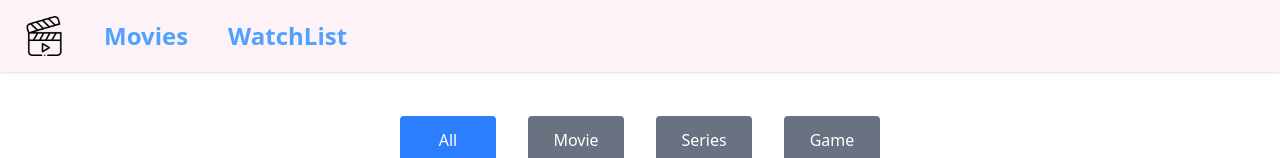
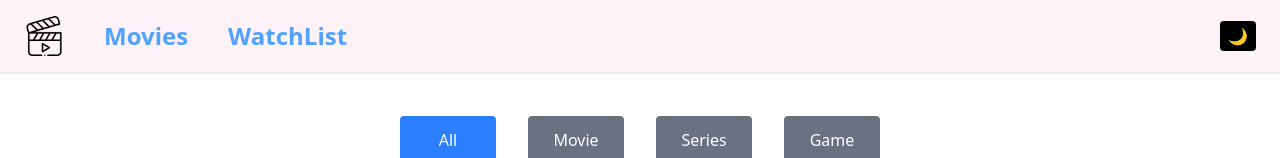
Before and after one commit to Neha1956/FilmVault, a React (Vite) app in the folder project1/: page /watchlist in a window 1280 px wide. Shown: the top 158 px of the page. Built offline with nearby package versions, Linux system fonts and the light colour scheme; no server answers.

Commit message:
create contextAPI

```diff
--- a/project1/src/App.jsx
+++ b/project1/src/App.jsx
@@ -1,9 +1,12 @@
 import Movies from "./Components/Movies"
-import { useEffect, useState } from "react"
+import { ThemeContext } from "./ContextAPI/ThemeContext"
+import { useEffect, useState,useContext } from "react"
 import Navbar from "./Components/Navbar"
 import { BrowserRouter,Routes,Route } from "react-router-dom"
 import WatchList from "./Components/WatchList"
 function App() {
+//theme
+  const{theme}=useContext(ThemeContext);
 const [watchlist,setwatchalist]=useState(()=>{
  try {
     const saved = localStorage.getItem("new_watchlist");
@@ -42,15 +45,15 @@ let handleremove=(movieObj)=>{
   return (
     <>
       <BrowserRouter>
-       <Navbar/>
-
+      <div className={`min-h-screen ${theme===true?'bg-black text-white':'bg-white text-black'}`}>
+            <Navbar/>
 
         <Routes>
           <Route path="/" element={<Movies handlewatchlist={handlewatchlist} handleremove={handleremove} watchlist={watchlist}/>}/>
            <Route path="/watchlist" element={<WatchList watchlist={watchlist} handleremove={handleremove}/>}/>
         </Routes>
-
-      </BrowserRouter>
+        </div>
+            </BrowserRouter>
     </>
   )
 }
--- a/project1/src/Components/MovieCard.jsx
+++ b/project1/src/Components/MovieCard.jsx
@@ -59,7 +59,7 @@ for(let i=0; i<watchlist.length; i++){
     <div className="w-10 h-10 border-4 border-gray-300 border-t-transparent rounded-full animate-spin" />
   </div>
     ):(
-      <div className="grid grid-cols-3 md:grid-cols-6 lg:grid-cols-8  gap-6 ml-4 ">
+      <div className="grid grid-cols-3 md:grid-cols-6 lg:grid-cols-8  gap-6 ml-4 mr-4 ">
         {data.filter((item)=>item.Title.toLowerCase().includes(search.toLowerCase())).map((item, index) => (
 
           <div
--- a/project1/src/Components/Navbar.jsx
+++ b/project1/src/Components/Navbar.jsx
@@ -1,14 +1,22 @@
-import React from 'react'
+import React, { useContext } from 'react'
+import { ThemeContext } from '../ContextAPI/ThemeContext';
 import icon from '../assets/video.png'
 import {Link} from 'react-router-dom';
 
 function Navbar() {
+  const{theme,handlechange}=useContext(ThemeContext);
   return (
     <>
-    <div className='w-full w-screen bg-pink-50  gap-10 items-center flex pl-6 p-4 shadow   '>
+    <div className='w-full w-screen bg-pink-50  gap-2 md:gap-10 items-center flex pl-1 pr-2  md:pl-6 md:pr-6 p-4 shadow   '>
       <img src={icon} alt="react-icon" className='size-10 ' />
       <Link to="/" className='text-2xl text-blue-400 font-bold'>Movies</Link>
        <Link to="/watchlist" className='text-2xl text-blue-400 font-bold'>WatchList</Link>
+        <div  onClick= {handlechange} className=" ml-auto  text-black cursor-pointer">
+          {theme===true?(
+            <span className='bg-gray-400 rounded px-2 py-1 '>🌤️</span>
+          ):(
+            <span className='bg-black rounded px-2 py-1'>🌙</span>
+          )}        </div>
     </div>
     </>
   )
--- a/project1/src/Components/WatchlistCard.jsx
+++ b/project1/src/Components/WatchlistCard.jsx
@@ -12,7 +12,7 @@ function WatchlistCard({ search ,finalList,handleremove}) {
           .map((movies, index) => (
             <div
               key={index}
-              className="border-gray-200 rounded-lg p-4 shadow transition"
+              className="border-gray-200 rounded-lg p-4 shadow transition "
             >
 
               <div>
@@ -25,7 +25,7 @@ function WatchlistCard({ search ,finalList,handleremove}) {
 
               <div className="flex">
                 <span className="font-semibold">Name:</span>
-                <div className="text-gray-700 pl-4">{movies.Title}</div>
+                <div className="text-gray-700 pl-4 ">{movies.Title}</div>
               </div>
 
               <div className="flex">
--- /dev/null
+++ b/project1/src/ContextAPI/ThemeContext.jsx
@@ -0,0 +1,14 @@
+import { createContext, useState } from "react";
+export const ThemeContext=createContext(null);
+export const ThemeProvider=({children})=>{
+    const [theme,settheme]=useState(false);
+    function handlechange(){
+        //settheme((prev)=>prev==='light'?'dark':'light');
+        settheme((prev)=>!prev)
+    }
+  return(
+    <ThemeContext.Provider value={{theme,handlechange}}>
+        {children}
+    </ThemeContext.Provider>
+  )
+}
--- a/project1/src/main.jsx
+++ b/project1/src/main.jsx
@@ -2,10 +2,13 @@ import { StrictMode } from 'react'
 import { createRoot } from 'react-dom/client'
 import './index.css'
 import App from './App.jsx'
+import { ThemeProvider } from './ContextAPI/ThemeContext.jsx'
 createRoot(document.getElementById('root')).render(
   <StrictMode>
+   <ThemeProvider>
+     <App />
+    </ThemeProvider>
 
-    <App />
 
   </StrictMode>,
 )
```
